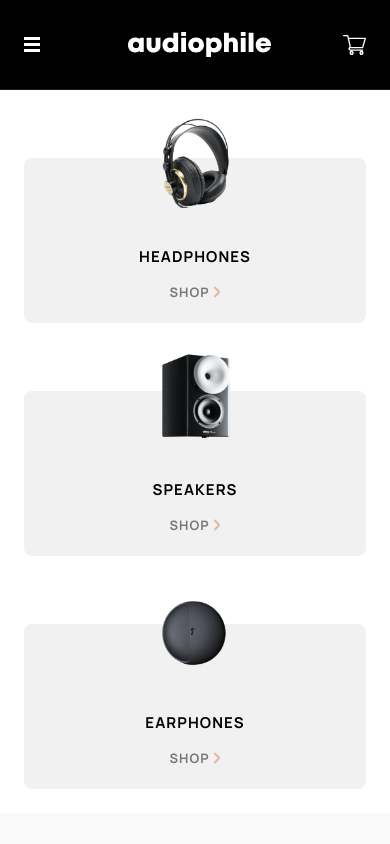
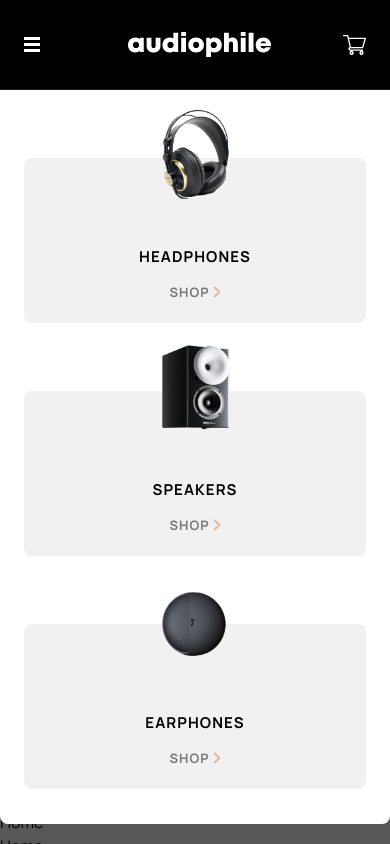
Before and after one commit to Lusk1nha/audiophile-ecommerce-website, a React (Vite) app: page / in a window 390 px wide. Both pictures are taken after a click on the button 32 px from the left and 44 px from the top of the page. Shown: the top 844 px of the page. Built offline with nearby package versions, Linux system fonts and the light colour scheme.

Commit message:
✨feat(Navbar): Adding opening content in mobile and tablet.

```diff
--- a/package.json
+++ b/package.json
@@ -10,9 +10,11 @@
     "preview": "vite preview"
   },
   "dependencies": {
+    "@types/react-lazy-load-image-component": "^1.6.3",
     "@types/react-router-dom": "^5.3.3",
     "react": "^18.2.0",
     "react-dom": "^18.2.0",
+    "react-lazy-load-image-component": "^1.6.0",
     "react-router-dom": "^6.19.0",
     "styled-components": "^6.1.1"
   },
--- a/src/components/Navbar/styles.ts
+++ b/src/components/Navbar/styles.ts
@@ -14,8 +14,6 @@ const StyledNavbar = styled.nav<StyledNavbarProps>`
   display: flex;
   flex-direction: column;
   align-items: center;
-
-  position: relative;
 `;
 
 const MenuButton = styled(RawButton)`
@@ -110,14 +108,19 @@ const Line = styled.div`
 `;
 
 const MobileContent = styled.div`
-  background-color: red;
+  background: rgba(0, 0, 0, 0.65);
 
   width: 100%;
+  height: auto;
   display: flex;
 
   position: absolute;
-  top: 100%;
+  top: 90px;
   left: 0;
+  right: 0;
+  bottom: 0;
+
+  z-index: 5;
 
   @media (min-width: ${(props) => props.theme.sizes.desktop}) {
     display: none;
@@ -128,15 +131,25 @@ const ContentWrapper = styled.div`
   background-color: white;
 
   width: 100%;
-  height: 100%;
+  height: min-content;
 
   display: flex;
   align-items: center;
   justify-content: center;
+
+  border-radius: 0px 0px 8px 8px;
+
+  z-index: 10;
+
+  @media (min-width: ${(props) => props.theme.sizes.tablet}) {
+    height: 340px;
+  }
 `;
 
 const ContentList = styled.ul`
   max-width: 485px;
+
+  width: 100%;
 
   display: flex;
   flex-direction: column;
@@ -145,13 +158,11 @@ const ContentList = styled.ul`
 
   list-style: none;
 
-  flex: 1;
-
-  padding: 4.25rem 1.5rem 1.5rem;
+  padding: 4.25rem 1.5rem 2.188rem;
   gap: 4.25rem;
 
   @media (min-width: ${(props) => props.theme.sizes.tablet}) {
-    max-width: 768px;
+    max-width: 860px;
 
     padding: 4.25rem 2.5rem;
     flex-direction: row;
--- a/src/components/NavbarCategory/NavbarCategory.tsx
+++ b/src/components/NavbarCategory/NavbarCategory.tsx
@@ -1,3 +1,4 @@
+import { LazyLoadImage } from "react-lazy-load-image-component";
 import { LeftArrowIcon } from "../Icons/LeftArrowIcon";
 import {
   CategoryImage,
@@ -14,7 +15,13 @@ interface INavbarCategoryProps {
 function NavbarCategory({ title, image }: INavbarCategoryProps) {
   return (
     <StyledNavbarCategory title={title}>
-      <CategoryImage src={image} title={`${title} product image`} />
+      {/* <LazyLoadImage height={90} src={image} /> */}
+      <CategoryImage
+        effect="blur"
+        src={image}
+        height={90}
+        title={`${title} product image`}
+      />
 
       <CategoryTitle>{title}</CategoryTitle>
       <ShopButton>
--- a/src/components/NavbarCategory/styles.ts
+++ b/src/components/NavbarCategory/styles.ts
@@ -1,9 +1,10 @@
 import styled from "styled-components";
 import { RawButton } from "../../styles/reusables-styles";
+import { LazyLoadImage } from "react-lazy-load-image-component";
 
 const StyledNavbarCategory = styled.li`
   width: 100%;
-  min-height: 165px;
+  height: 165px;
 
   display: flex;
   flex-direction: column;
@@ -18,19 +19,11 @@ const StyledNavbarCategory = styled.li`
 
   position: relative;
 
-  transition: transform 200ms linear;
-
   cursor: pointer;
-
-  &:hover {
-    transform: scale(1.04);
-  }
 `;
 
-const CategoryImage = styled.img`
-  height: 90px;
-
-  bottom: 70%;
+const CategoryImage = styled(LazyLoadImage)`
+  bottom: 75%;
   left: 0;
   right: 0;
 
--- a/src/pages/Home/Home.tsx
+++ b/src/pages/Home/Home.tsx
@@ -6,6 +6,60 @@ function Home() {
     <StyledHome>
       <Navbar />
       <div>Home</div>
+      <div>Home</div>
+      <div>Home</div>
+      <div>Home</div>
+      <div>Home</div>
+      <div>Home</div>
+      <div>Home</div>
+      <div>Home</div>
+      <div>Home</div>
+      <div>Home</div>
+      <div>Home</div>
+      <div>Home</div>
+      <div>Home</div>
+      <div>Home</div>
+      <div>Home</div>
+      <div>Home</div>
+      <div>Home</div>
+      <div>Home</div>
+      <div>Home</div>
+      <div>Home</div>
+      <div>Home</div>
+      <div>Home</div>
+      <div>Home</div>
+      <div>Home</div>
+      <div>Home</div>
+      <div>Home</div>
+      <div>Home</div>
+      <div>Home</div>
+      <div>Home</div>
+      <div>Home</div>
+      <div>Home</div>
+      <div>Home</div>
+      <div>Home</div>
+      <div>Home</div>
+      <div>Home</div>
+      <div>Home</div>
+      <div>Home</div>
+      <div>Home</div>
+      <div>Home</div>
+      <div>Home</div>
+      <div>Home</div>
+      <div>Home</div>
+      <div>Home</div>
+      <div>Home</div>
+      <div>Home</div>
+      <div>Home</div>
+      <div>Home</div>
+      <div>Home</div>
+      <div>Home</div>
+      <div>Home</div>
+      <div>Home</div>
+      <div>Home</div>
+      <div>Home</div>
+      <div>Home</div>
+      <div>Home</div>
     </StyledHome>
   );
 }
--- a/src/pages/Layout/styles.ts
+++ b/src/pages/Layout/styles.ts
@@ -5,6 +5,8 @@ const StyledLayout = styled.div`
 
   width: 100%;
   height: 100%;
+
+  position: relative;
 `;
 
 export { StyledLayout };
--- a/src/styles/globalStyle.ts
+++ b/src/styles/globalStyle.ts
@@ -13,7 +13,7 @@ const GlobalStyle = createGlobalStyle`
     margin: 0;
     padding: 0;
 
-    transition-property: color, background, border;
+    transition-property: color, background, border, opacity;
     transition-duration: 200ms;
     transition-timing-function: ease-out;
   }
```
Also changed, not shown: 1 other file (tests, documents, lock files or other folders).
